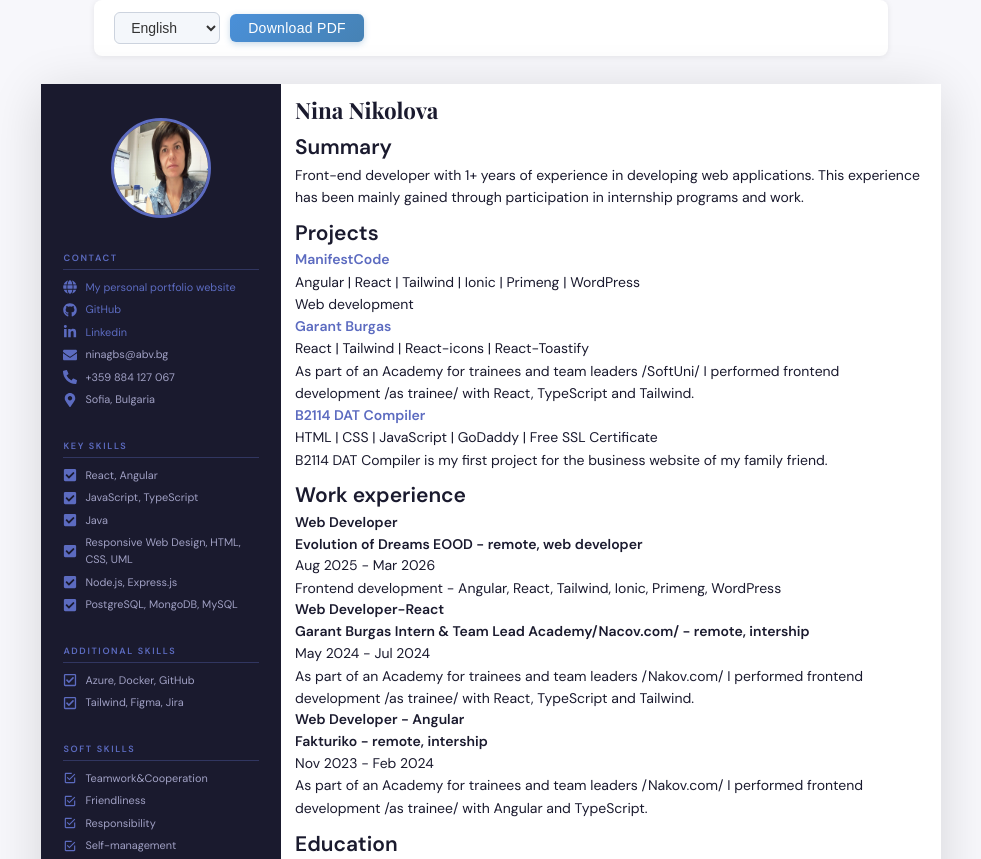
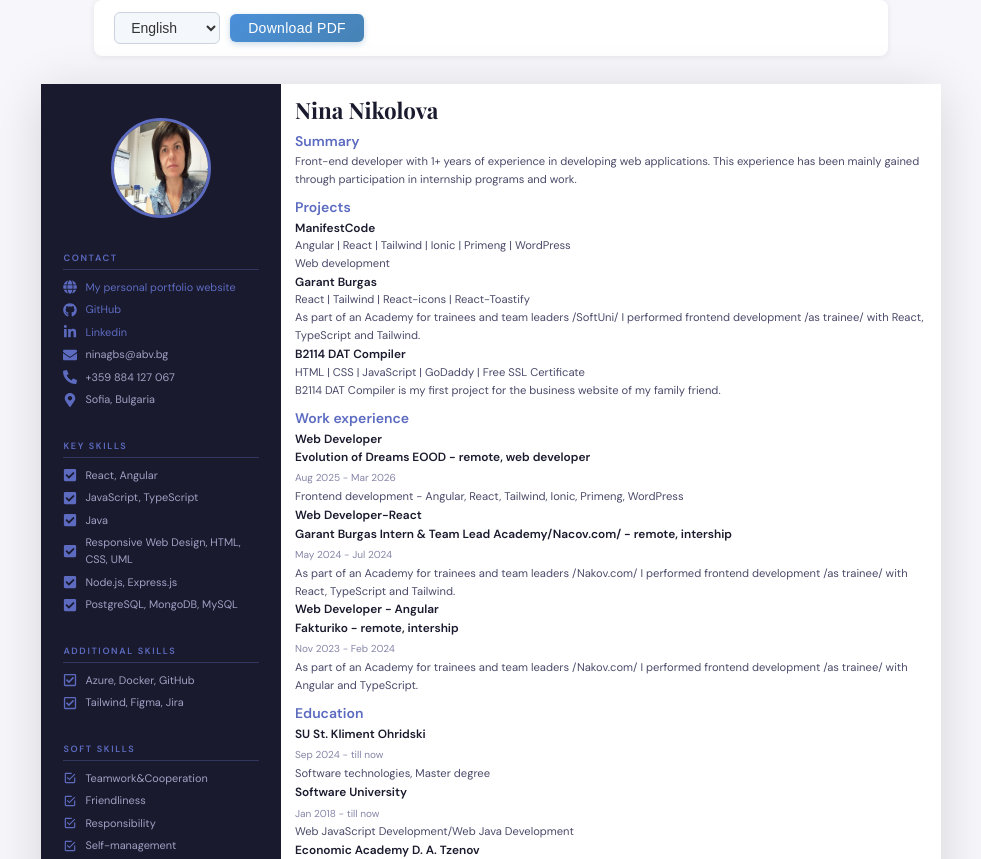
Before and after one commit to NinaNikolova/resume, a React (Create React App) app: page / in a window 1280 px wide. Shown: the top 859 px of the page, without its empty margins (149-1130 px from the left). Built offline with nearby package versions, Linux system fonts and the light colour scheme.

Commit message:
corrected css

```diff
--- a/src/index.css
+++ b/src/index.css
@@ -348,6 +348,29 @@ body {
   color: var(--mid);
 }
 
+/* ── Right column typography ───────────────────── */
+.column.right h2 {
+  font-size: 1rem;
+  color: var(--accent);
+}
+
+.column.right h4 {
+  font-size: 0.85rem;
+  color: var(--ink);
+}
+
+.column.right p {
+  font-size: 0.8rem;
+  color: var(--mid);
+}
+
+.column.right .date,
+.column.right .provider {
+  font-size: 0.72rem;
+  font-weight: 400;
+  color: var(--soft);
+}
+
 /* ── Links ─────────────────────────────────────── */
 a:link,
 a:visited {
```
